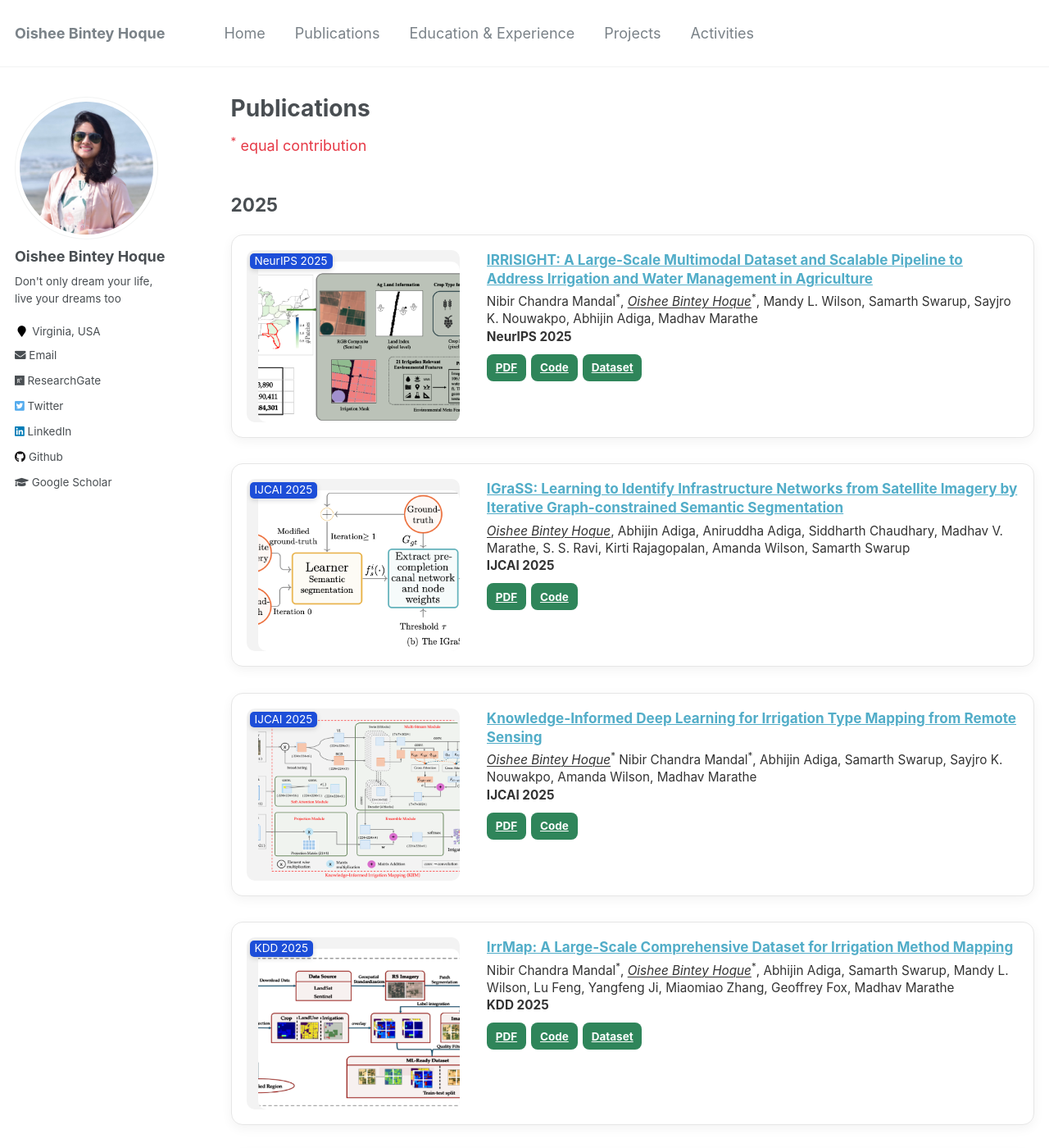
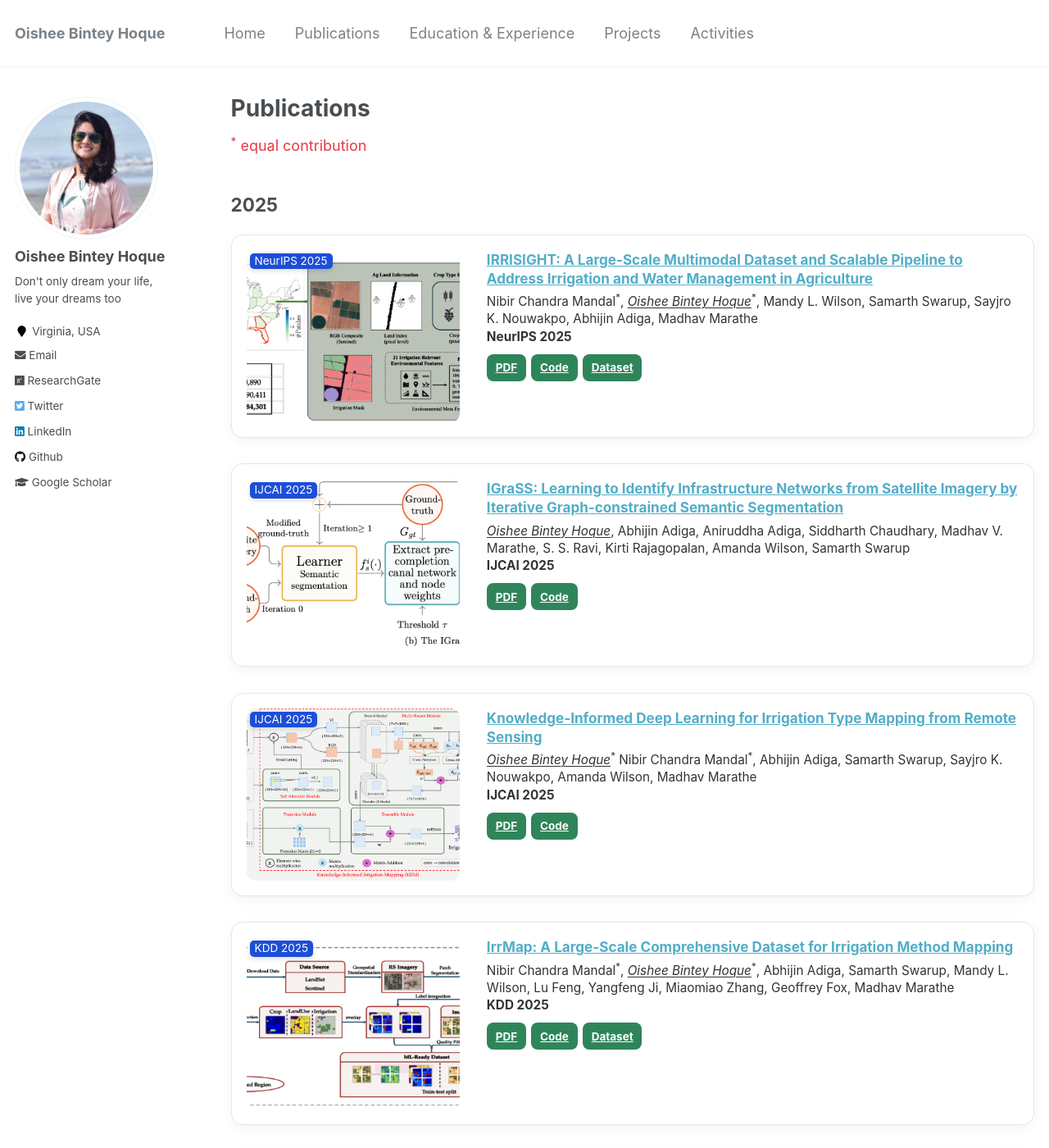
Before and after one commit to oishee-hoque/oishee-hoque.github.io, a Jekyll site: the page built from _pages/publications.md, in a window 1280 px wide and 1400 px high. Shown: the whole window at 82% size. Built offline with Jekyll 4.4.1, drawn with Linux system fonts in a browser that asks for light colours.

Commit message:
update thumbnail

```diff
--- a/_pages/publications.md
+++ b/_pages/publications.md
@@ -50,7 +50,7 @@ author_profile: true
   <!-- <img src="/images/pubs/igrass.jpg" alt="IGraSS demo" class="pub-thumb"> -->
   <div class="thumb-wrap">
     <img
-      src="{{ '/images/pubs/igrass.png' | relative_url }}"
+      src="{{ '/images/pubs/igrass2.png' | relative_url }}"
       alt="IRRISIGHT demo"
       class="pub-thumb"
       width="300" height="210" loading="lazy" decoding="async"
@@ -424,8 +424,6 @@ author_profile: true
   overflow: hidden;
   border-radius: 10px;
   background: #f3f3f3;
-  padding-top: 14px;       /* room for badge */
-  padding-left: 14px;      /* room for badge */
 }
 .thumb-wrap .pub-thumb {
   display: block;
```
Also changed, not shown: images/pubs/igrass2.png (renamed from images/pubs/igrass.png).
